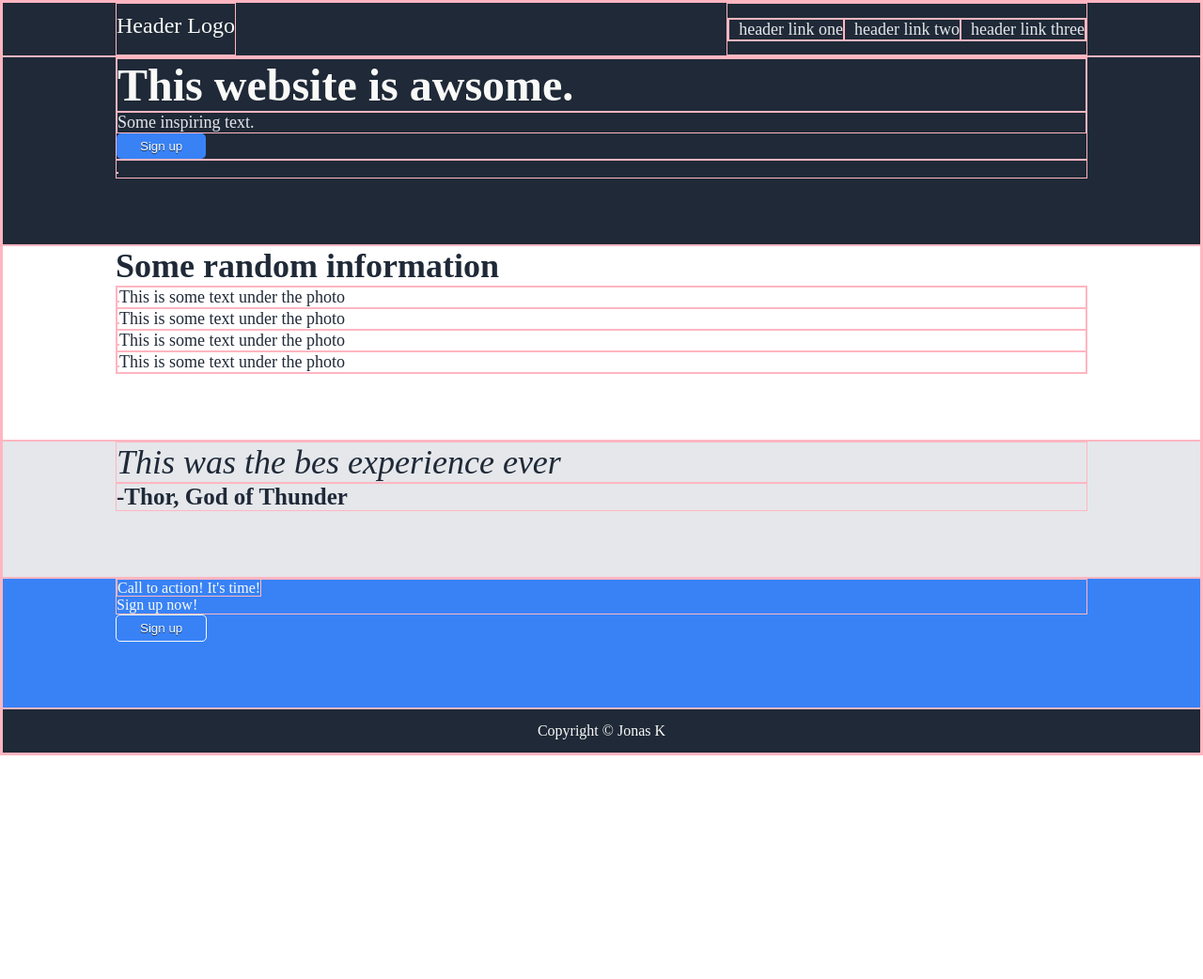
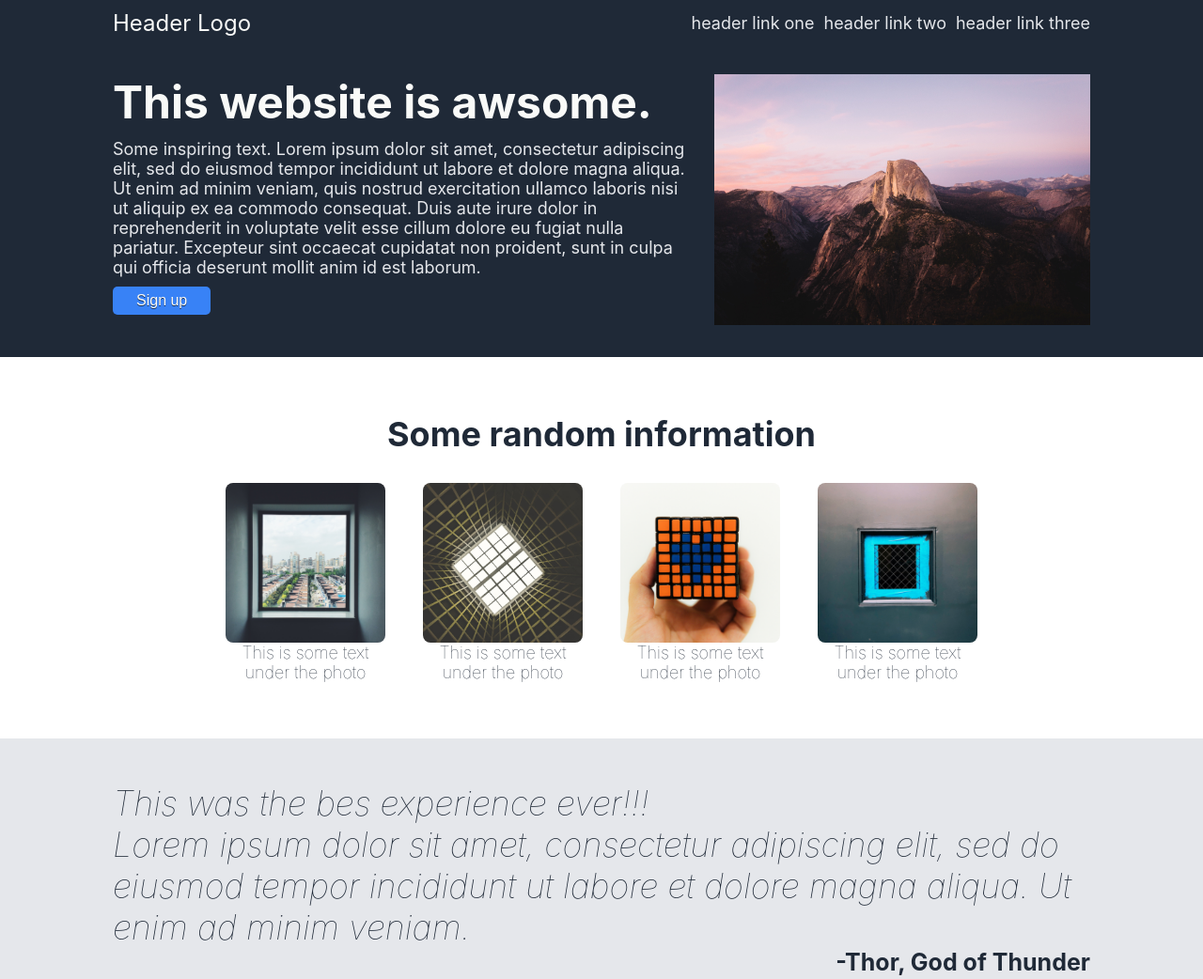
Before and after one commit to JonasKaruzas/odin_landing_page, a plain HTML site: page index.html in a window 1280 px wide. Shown: the top 1042 px of the page at 94% size. Before the commit the page ends 804 px from the top, so only its background shows below. Drawn offline with Linux system fonts and the light colour scheme.

Commit message:
finalised css and images

```diff
--- a/index.html
+++ b/index.html
@@ -24,39 +24,43 @@
                 This website is awsome.
             </div>
             <div class="text">
-                Some inspiring text.
+                Some inspiring text. Lorem ipsum dolor sit amet, consectetur adipiscing elit, sed do eiusmod tempor incididunt ut labore et dolore magna aliqua. Ut enim ad minim veniam, quis nostrud exercitation ullamco laboris nisi ut aliquip ex ea commodo consequat. Duis aute irure dolor in reprehenderit in voluptate velit esse cillum dolore eu fugiat nulla pariatur. Excepteur sint occaecat cupidatat non proident, sunt in culpa qui officia deserunt mollit anim id est laborum.
             </div>
             <button>Sign up</button>
         </div>
-        <div class="top-rigth">
-            <img src="" alt="">
+        <div class="top-right">
+            <img src="images/photo2.jpg" alt="">
         </div>
     </div>
 
     <div class="mid-images">
-        Some random information
+        <div class="text">Some random information</div>
         <div class="cards">
-            <div class="card"><img src="">This is some text under the photo</div>
-            <div class="card"><img src="">This is some text under the photo</div>
-            <div class="card"><img src="">This is some text under the photo</div>
-            <div class="card"><img src="">This is some text under the photo</div>
+            <div class="card"><img src="images/s1.jpg">This is some text under the photo</div>
+            <div class="card"><img src="images/s2.jpg">This is some text under the photo</div>
+            <div class="card"><img src="images/s3.jpg">This is some text under the photo</div>
+            <div class="card"><img src="images/s4.jpg">This is some text under the photo</div>
         </div>
     </div>
 
     <div class="mid-reviews">
-        <div class="text">This was the bes experience ever</div>
+        <div class="text">This was the bes experience ever!!!<br>Lorem ipsum dolor sit amet, consectetur adipiscing elit, sed do eiusmod tempor incididunt ut labore et dolore magna aliqua. Ut enim ad minim veniam.</div>
         <div class="author">-Thor, God of Thunder</div>
     </div>
 
     <div class="mid-signup">
-        <div><span>Call to action! It's time!</span><br>
-        Sign up now!
+        <div class="left">
+            <div class="text"><span>Call to action! It's time!</span><br>
+            Sign up now!
+            </div>
         </div>
-        <button>Sign up</button>
+        <div class="right">
+            <button>Sign up</button>
+        </div>
     </div>
 
     <footer>
-        Copyright © Jonas K
+        Copyright © Karuzas
     </footer>
 </body>
 </html>
--- a/style.css
+++ b/style.css
@@ -1,19 +1,19 @@
-* {
+/* * {
     border: 1px solid lightpink;
-}
+} */
 
 body {
-margin: 0;
-min-height: 100vh;
-display: flex;
-flex-direction: column;
+    font-family: -apple-system, BlinkMacSystemFont, 'Segoe UI', Roboto, Oxygen, Ubuntu, Cantarell, 'Open Sans', 'Helvetica Neue', sans-serif;
+    margin: 0;
+    min-height: 100vh;
+    display: flex;
+    flex-direction: column;
 }
 
 header,
 .top,
 .mid-images,
 .mid-reviews,
-.mid-signup,
 footer {
     padding: 0px 120px 0px 120px;
     flex: 10;
@@ -24,8 +24,6 @@ footer,
 .top {
     background-color: #1F2937;
 }
-
-
 
 header{
     display: flex;
@@ -57,9 +55,22 @@ li {
     padding: 0 0 0 10px;
 }
 
+.top {
+    display: flex;
+    padding-top: 30px;
+    padding-bottom: 30px;
+    gap: 30px;
+}
+
+.top-right img {
+    max-width: 400px;
+    height: auto;
+}
+
 .top-left .text {
     font-size: 18px;
     color: #E5E7EB;
+    margin-bottom: 10px;
 }
 
 .top-left .bold {
@@ -69,26 +80,56 @@ li {
 }
 
 .mid-images {
+    padding-top: 60px;
+    padding-bottom: 60px;
     font-size: 36px;
     font-weight: bold;
     color: #1F2937;
+    display: flex;
+    flex-direction: column;
+    align-items: center;
+
+}
+
+.mid-images .text {
+    margin-bottom: 30px;
+}
+
+.mid-images .cards {
+    display: flex;
+    gap: 40px;
 }
 
 .mid-images .card {
+    display: flex;
+    flex-direction: column;
     font-size: 18px;
     font-weight: 100;
+    align-items: center;
+    text-align: center;
+    width: 170px;
 }
 
-
+.card img {
+    width: 170px;
+    height: 170px;
+    object-fit: cover;
+    border-radius: 8px;
+}
 
 .mid-reviews {
+    display: flex;
+    flex-direction: column;
+    justify-content: center;
     background-color: #E5E7EB;
+    min-height: 300px;
 }
 
 .mid-reviews .author {
     font-size: 25px;
     font-weight: bold;
     color: #1F2937;
+    align-self: flex-end;
 }
 
 .mid-reviews .text {
@@ -96,11 +137,6 @@ li {
     font-style: italic;
     font-weight: lighter;
     color: #1F2937;
-}
-
-.mid-signup {
-    background-color: #3882F6;
-    color: #F9FAF8;
 }
 
 button {
@@ -111,7 +147,21 @@ button {
 	padding:6px 25px;
 	text-decoration:none;
 	text-shadow:0px 1px 0px #1a3258;
+    font-size: 16px;
+}
 
+.mid-signup {
+    margin: 60px 120px 60px 120px;
+    padding: 30px 60px;
+    background-color: #3882F6;
+    color: #F9FAF8;
+    display: flex;
+    justify-content: space-between;
+    border-radius: 8px;
+}
+
+.mid-signup span{
+    font-weight: 900;
 }
 
 .mid-signup button {
@@ -134,4 +184,5 @@ footer {
     color: #F9FAF8;
     justify-content: center;
     align-items: center;
+    padding: 20px;
 }
```
Also changed, not shown: images/photo2.jpg (added), images/s1.jpg (added), images/s2.jpg (added), images/s3.jpg (added), images/s4.jpg (added).
